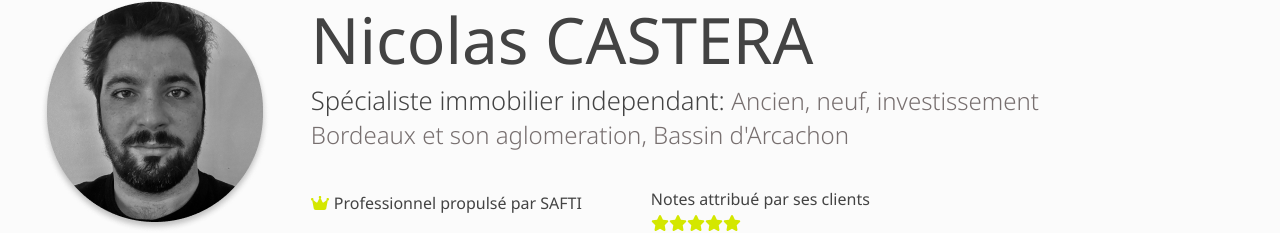
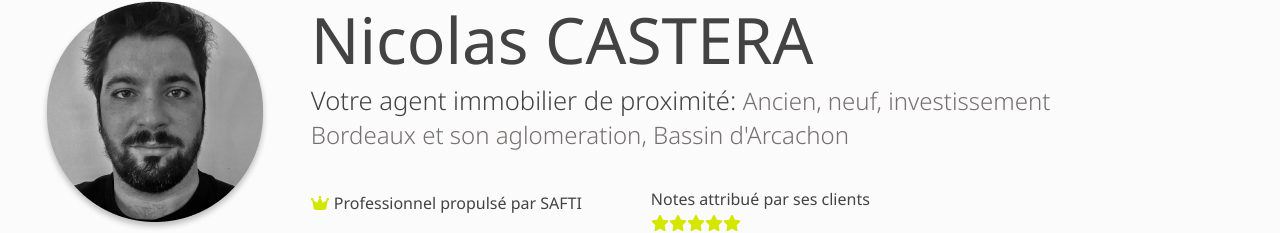
Before and after one commit to magicniclus/monIndependant, a React (Create React App) app: page / in a window 1280 px wide. Shown: the part 130-363 px from the top of the page. Built offline with nearby package versions, Linux system fonts and the light colour scheme.

Commit message:
Update TopMainContainer.js

```diff
--- a/src/components/main/TopMainContainer.js
+++ b/src/components/main/TopMainContainer.js
@@ -26,7 +26,7 @@ const TopMainContainer = () => {
                     <div className="rightContainer">
                         <div className="idContainer">
                             <h1>Nicolas CASTERA</h1>
-                            <h2>Spécialiste immobilier independant: <span>Ancien, neuf, investissement</span></h2>
+                            <h2>Votre agent immobilier de proximité: <span>Ancien, neuf, investissement</span></h2>
                             <div className='city'>Bordeaux et son aglomeration, Bassin d'Arcachon</div>
                         </div>
                         <div className="addValue">
```
